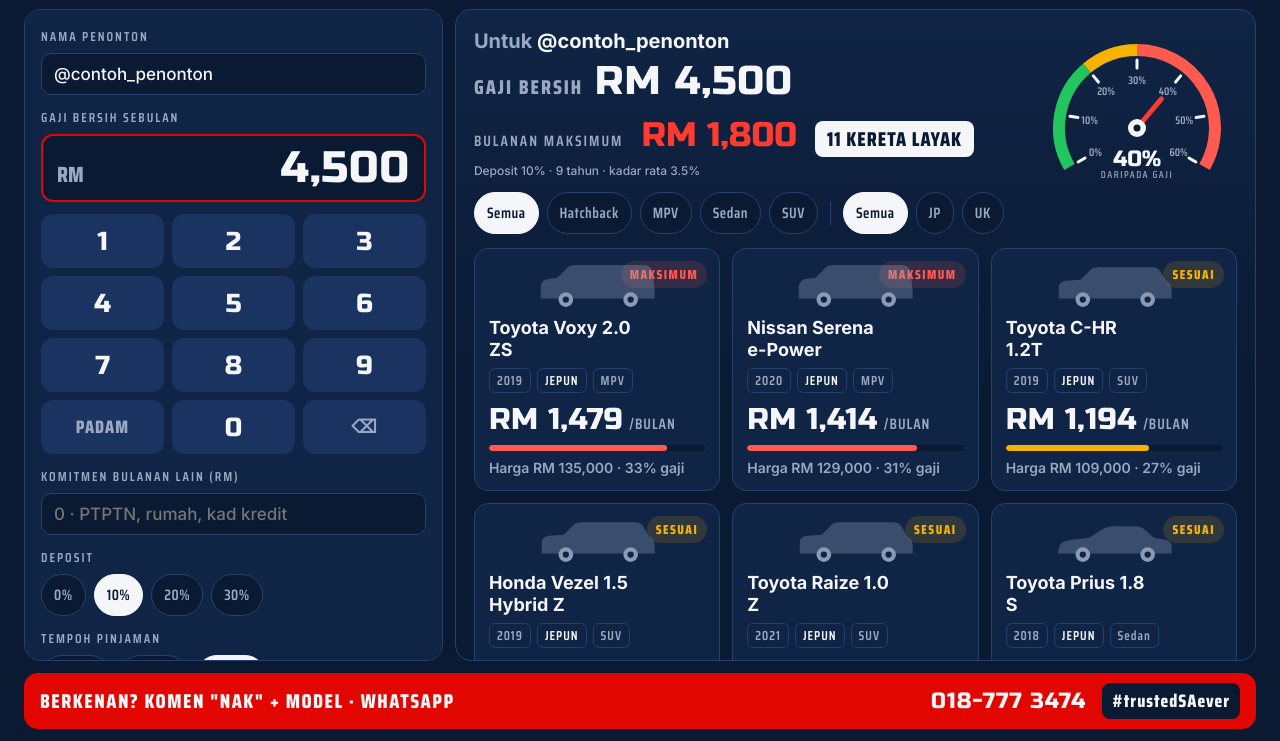
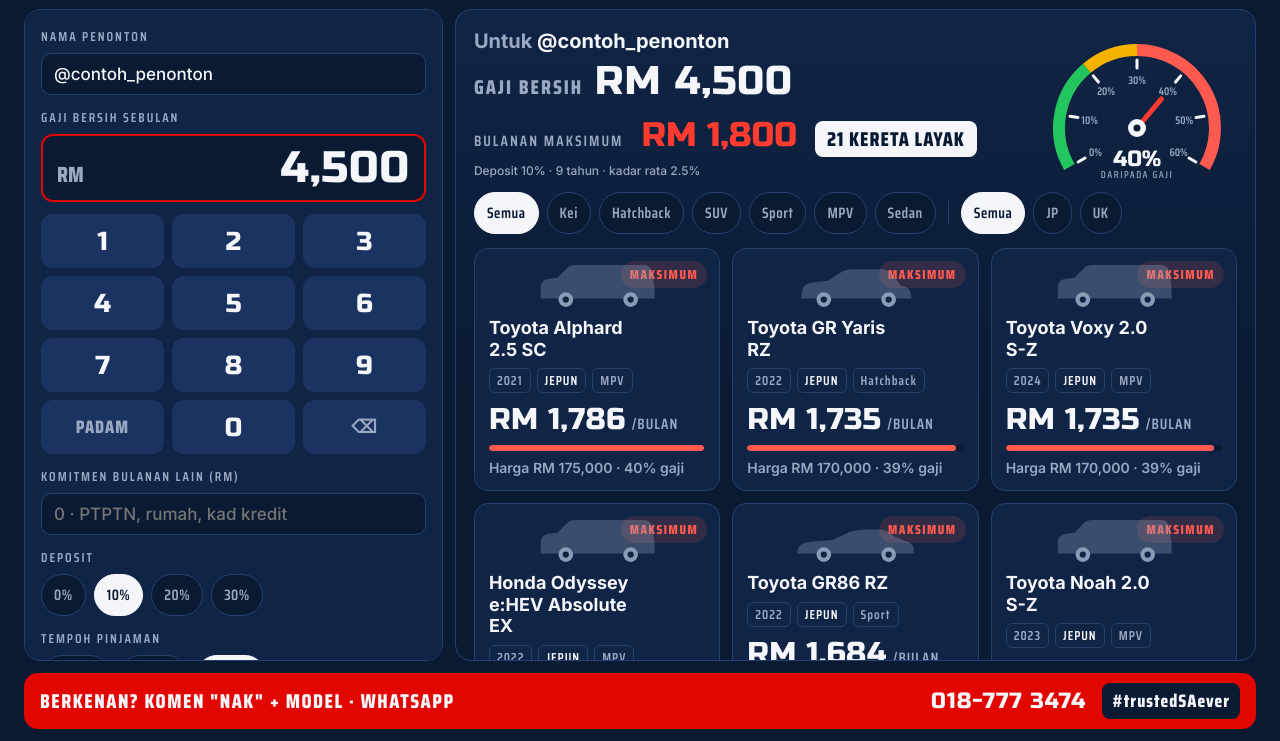
Before and after one commit to muhdfozi/Video-Claude, a plain HTML site: page live-kira/index.html in a window 1280 px wide. Shown: the part 67-808 px from the top of the page. Drawn offline with Linux system fonts and the light colour scheme.

Commit message:
Live Kira: 2.5% flat rate and recond price estimates from dealer lists
Co-Authored-By: Claude Opus 5.5 <noreply@anthropic.com>
Claude-Session: https://claude.ai/code/session_012NA3A3oBaozfWnPx4m1XVS

```diff
--- a/live-kira/index.html
+++ b/live-kira/index.html
@@ -179,7 +179,7 @@ button:focus-visible,input:focus-visible,textarea:focus-visible{outline:3px soli
     <p class="help">Bulanan maksimum = yang lebih rendah antara <b>gaji × had bulanan</b> dan <b>gaji × had DSR − komitmen</b>. Angka ini andaian awal; ubah ikut amalan bank yang anda guna.</p>
     <div class="field"><label class="lbl" for="sStock">Stok (satu kereta setiap baris: Model | Tahun | JP/UK | Harga | Jenis)</label>
       <textarea id="sStock" spellcheck="false"></textarea></div>
-    <p class="help">Senarai asal ialah <b>harga contoh</b> untuk demo. Gantikan dengan stok sebenar anda. Tetapan disimpan dalam pelayar iPad ini sahaja.</p>
+    <p class="help">Senarai asal ialah <b>harga anggaran kereta recond</b> (dikumpul dari senarai harga dealer, Nov 2026, dibundarkan ke RM5,000 terdekat). Ia bukan stok sebenar; ubah bila harga pasaran berubah. Tetapan disimpan dalam pelayar iPad ini sahaja.</p>
     <div class="acts">
       <button class="btn" id="sReset" type="button">Kembali ke contoh</button>
       <button class="btn" id="sClose" type="button">Batal</button>
@@ -189,29 +189,50 @@ button:focus-visible,input:focus-visible,textarea:focus-visible{outline:3px soli
 </div>
 
 <script>
-const SAMPLE_STOCK = `Toyota Aqua 1.5 Hybrid | 2017 | JP | 55000 | Hatchback
-Honda Fit 1.5 Hybrid | 2017 | JP | 58000 | Hatchback
-Nissan Note e-Power | 2018 | JP | 62000 | Hatchback
-Toyota Sienta 1.5 | 2018 | JP | 72000 | MPV
-Honda Freed 1.5 Hybrid | 2018 | JP | 76000 | MPV
-Toyota Prius 1.8 S | 2018 | JP | 85000 | Sedan
-Toyota Raize 1.0 Z | 2021 | JP | 88000 | SUV
-Honda Vezel 1.5 Hybrid Z | 2019 | JP | 95000 | SUV
-Toyota C-HR 1.2T | 2019 | JP | 109000 | SUV
-Nissan Serena e-Power | 2020 | JP | 129000 | MPV
-Toyota Voxy 2.0 ZS | 2019 | JP | 135000 | MPV
-Honda Odyssey 2.4 Absolute | 2019 | JP | 168000 | MPV
-Mini Cooper S 2.0 | 2019 | UK | 175000 | Hatchback
-Volvo XC40 T5 | 2019 | UK | 190000 | SUV
-Toyota Harrier 2.0 Premium | 2020 | JP | 198000 | SUV
-Lexus NX300 F Sport | 2019 | JP | 225000 | SUV
-Toyota Vellfire 2.5 ZG | 2020 | JP | 245000 | MPV
-Range Rover Evoque 2.0 | 2019 | UK | 265000 | SUV
-Toyota Alphard 2.5 SC | 2021 | JP | 330000 | MPV
-Porsche Macan 2.0 | 2018 | UK | 380000 | SUV`;
-const DEFAULTS = {rate:3.5, maxPct:40, dsr:60, selesa:20, sesuai:30, dep:10, years:9, stock:SAMPLE_STOCK};
+const SAMPLE_STOCK = `Daihatsu Taft G Turbo | 2021 | JP | 72000 | Kei
+Toyota Tank Custom G-T | 2020 | JP | 80000 | Kei
+Daihatsu Move Canbus G Turbo | 2023 | JP | 88000 | Kei
+Daihatsu Tanto Funcross Turbo | 2023 | JP | 90000 | Kei
+Suzuki Swift Sport | 2023 | JP | 110000 | Hatchback
+Toyota Corolla Sport GZ | 2022 | JP | 110000 | Hatchback
+Suzuki Jimny JC | 2023 | JP | 138000 | SUV
+Mazda Roadster RF | 2022 | JP | 138000 | Sport
+Subaru Levorg STI Sport | 2022 | JP | 140000 | Hatchback
+Subaru BRZ S | 2022 | JP | 143000 | Sport
+Honda Odyssey 2.4 Absolute EX | 2021 | JP | 150000 | MPV
+Toyota Harrier 2.0 Z | 2022 | JP | 155000 | SUV
+Mini Cooper S | 2022 | UK | 155000 | Hatchback
+Lexus UX200 | 2022 | JP | 155000 | SUV
+Toyota Voxy 2.0 S-Z | 2022 | JP | 155000 | MPV
+Toyota Noah 2.0 S-Z | 2023 | JP | 160000 | MPV
+Honda Odyssey e:HEV Absolute EX | 2022 | JP | 165000 | MPV
+Toyota GR86 RZ | 2022 | JP | 165000 | Sport
+Toyota GR Yaris RZ | 2022 | JP | 170000 | Hatchback
+Toyota Voxy 2.0 S-Z | 2024 | JP | 170000 | MPV
+Toyota Alphard 2.5 SC | 2021 | JP | 175000 | MPV
+Toyota Harrier 2.0 Z | 2024 | JP | 178000 | SUV
+Toyota Alphard 2.5 SC | 2022 | JP | 190000 | MPV
+BMW 420i M Sport Coupe | 2022 | UK | 205000 | Sport
+Mercedes-Benz C200 AMG Line | 2022 | UK | 208000 | Sedan
+Lexus NX250 | 2022 | JP | 212000 | SUV
+Mercedes-AMG A35 | 2022 | UK | 218000 | Hatchback
+Toyota Crown Sport Z | 2023 | JP | 220000 | SUV
+Range Rover Velar R-Dynamic | 2020 | UK | 225000 | SUV
+Honda Civic Type R FL5 | 2023 | JP | 228000 | Hatchback
+Toyota Land Cruiser Prado TX-L | 2023 | JP | 228000 | SUV
+Lexus IS300 F Sport | 2022 | JP | 230000 | Sedan
+Toyota Alphard 2.5 SC | 2023 | JP | 240000 | MPV
+Lexus NX350 F Sport | 2023 | JP | 253000 | SUV
+Toyota Alphard 2.5 Z (Model Baru) | 2024 | JP | 262000 | MPV
+Lexus LBX | 2025 | JP | 270000 | SUV
+Land Rover Defender 90 SE | 2023 | UK | 285000 | SUV
+Porsche Macan 2.0 | 2022 | UK | 300000 | SUV
+Lexus RX350 F Sport | 2023 | JP | 305000 | SUV
+Toyota Vellfire Z Premier (Model Baru) | 2024 | JP | 315000 | MPV
+Toyota Land Cruiser 300 ZX | 2023 | JP | 380000 | SUV`;
+const DEFAULTS = {rate:2.5, maxPct:40, dsr:60, selesa:20, sesuai:30, dep:10, years:9, stock:SAMPLE_STOCK};
 const store = {get(k){try{return JSON.parse(localStorage.getItem(k))}catch(e){return null}}, set(k,v){try{localStorage.setItem(k,JSON.stringify(v))}catch(e){}}};
-let S = Object.assign({}, DEFAULTS, store.get('pp-live-settings') || {});
+let S = Object.assign({}, DEFAULTS, store.get('pp-live-settings-v2') || {});
 let st = {nama:'@contoh_penonton', gaji:4500, komit:0, type:'Semua', origin:'Semua'};
 let hist = store.get('pp-live-hist') || [];
 let shown = true;
@@ -234,7 +255,9 @@ const SIL = {
   Hatchback:'M8 34 L10 24 Q12 20 18 19 L34 17 L48 8 Q52 6 58 6 L86 6 Q92 6 96 12 L104 22 Q112 23 113 28 L114 34 Z',
   Sedan:'M6 34 L8 26 Q10 22 18 21 L36 19 L50 10 Q54 8 60 8 L80 8 Q86 8 90 12 L98 19 L110 21 Q115 23 115 28 L115 34 Z',
   SUV:'M7 34 L7 22 Q8 18 14 17 L28 16 L38 6 Q40 4 46 4 L96 4 Q102 4 104 8 L110 18 Q115 20 115 26 L115 34 Z',
-  MPV:'M6 34 L6 22 Q7 16 14 15 L22 14 L32 4 Q34 2 40 2 L104 2 Q112 2 113 10 L115 26 L115 34 Z'
+  MPV:'M6 34 L6 22 Q7 16 14 15 L22 14 L32 4 Q34 2 40 2 L104 2 Q112 2 113 10 L115 26 L115 34 Z',
+  Kei:'M14 34 L14 20 Q15 15 20 14 L28 13 L34 3 Q36 1 42 1 L94 1 Q102 1 103 8 L106 24 L106 34 Z',
+  Sport:'M4 34 L6 28 Q8 24 16 23 L38 21 L56 13 Q62 11 70 11 L84 11 Q92 12 98 18 L108 22 Q116 24 116 30 L116 34 Z'
 };
 function sil(type){
   const d = SIL[type] || SIL.Sedan;
@@ -323,8 +346,8 @@ function chips(el, vals, cur, fmt, set){
   el.innerHTML = vals.map(v=>`<button class="chip" type="button" data-v="${v}" aria-pressed="${v==cur}">${fmt(v)}</button>`).join('');
   el.onclick = e=>{ const b=e.target.closest('button'); if(!b) return; set(+b.dataset.v); el.querySelectorAll('.chip').forEach(c=>c.setAttribute('aria-pressed', c===b)); render(); };
 }
-chips($('depChips'), [0,10,20,30], S.dep, v=>v+'%', v=>{S.dep=v; store.set('pp-live-settings',S);});
-chips($('yrChips'), [5,7,9], S.years, v=>v+' tahun', v=>{S.years=v; store.set('pp-live-settings',S);});
+chips($('depChips'), [0,10,20,30], S.dep, v=>v+'%', v=>{S.dep=v; store.set('pp-live-settings-v2',S);});
+chips($('yrChips'), [5,7,9], S.years, v=>v+' tahun', v=>{S.years=v; store.set('pp-live-settings-v2',S);});
 $('komit').addEventListener('input', e=>{ st.komit = +e.target.value.replace(/\D/g,'') || 0; if(shown) render(); });
 $('nama').addEventListener('input', e=>{ st.nama = e.target.value.trim(); if(shown) render(); });
 $('go').addEventListener('click', ()=>{
@@ -349,7 +372,7 @@ $('sClose').addEventListener('click', ()=>$('sheet').hidden=true);
 $('sReset').addEventListener('click', ()=>{ $('sStock').value = SAMPLE_STOCK; for(const [id,k] of Object.entries(fields)) $(id).value = DEFAULTS[k]; });
 $('sSave').addEventListener('click', ()=>{
   for(const [id,k] of Object.entries(fields)){ const v=parseFloat($(id).value); if(!isNaN(v)) S[k]=v; }
-  S.stock = $('sStock').value; store.set('pp-live-settings', S); $('sheet').hidden=true; render();
+  S.stock = $('sStock').value; store.set('pp-live-settings-v2', S); $('sheet').hidden=true; render();
 });
 
 $('nama').value = st.nama; drawGaji(); drawHist(); render();
```
Also changed, not shown: live-kira/src/template.html (+50 -27 lines), live-kira/preview-ipad.png.
